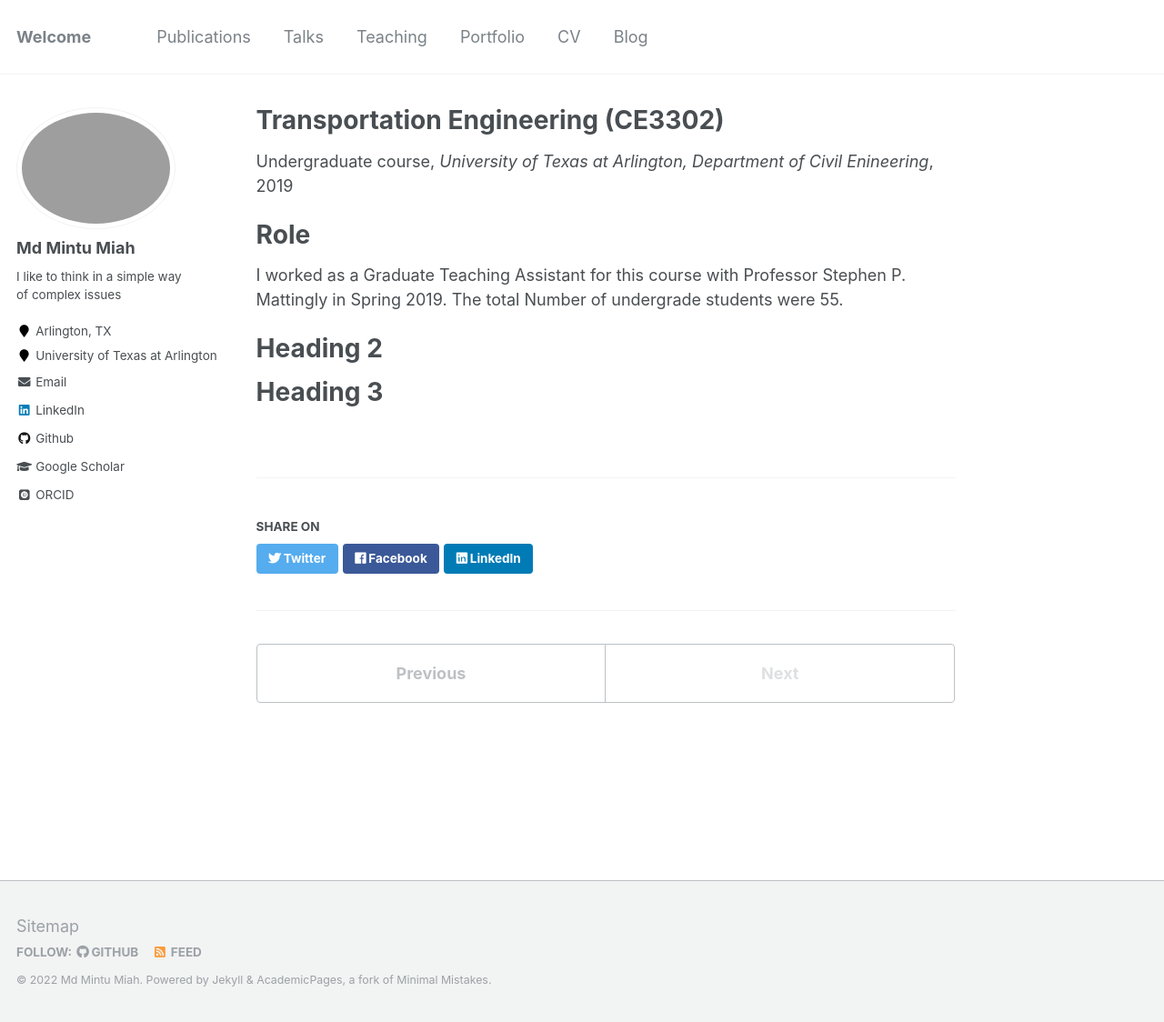
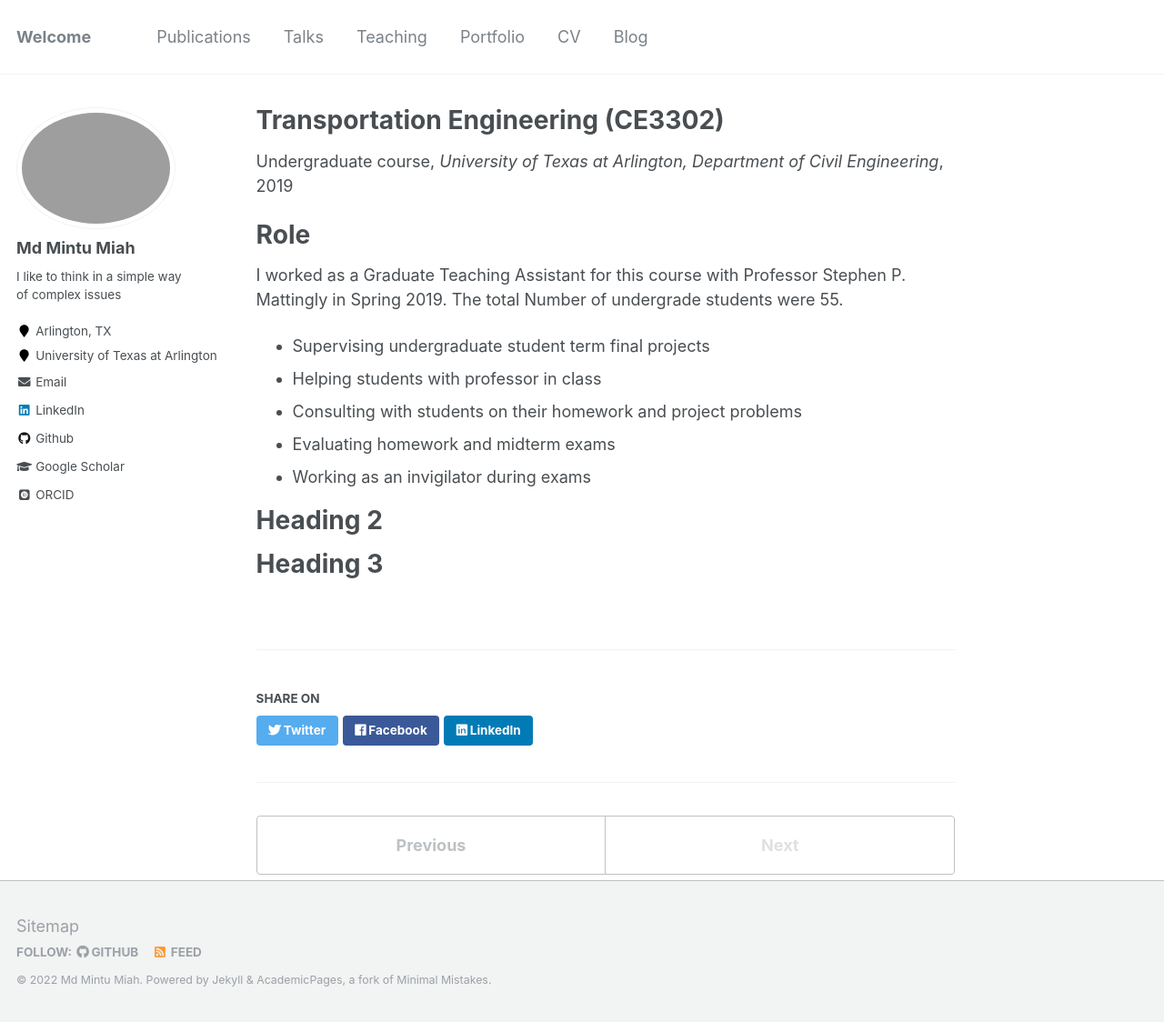
Before and after one commit to mintu07ruet/mintu07ruet.github.io, a Jekyll site: the page built from _teaching/2014-spring-teaching-1.md, in a window 1280 px wide and 1124 px high. Shown: the whole window at 91% size. Built offline with Jekyll 4.4.1, drawn with Linux system fonts in a browser that asks for light colours; some web fonts are replaced.

Commit message:
Update 2014-spring-teaching-1.md

```diff
--- a/_teaching/2014-spring-teaching-1.md
+++ b/_teaching/2014-spring-teaching-1.md
@@ -3,7 +3,7 @@ title: "Transportation Engineering (CE3302)"
 collection: Graduate Teaching Assistant
 type: "Undergraduate course"
 permalink: /teaching/2019-spring-teaching-1
-venue: "University of Texas at Arlington, Department of Civil Enineering"
+venue: "University of Texas at Arlington, Department of Civil Engineering"
 date: 2019-01-11
 location: "Texas, USA"
 ---
@@ -13,6 +13,12 @@ location: "Texas, USA"
 Role
 ======
 I worked as a Graduate Teaching Assistant for this course with Professor Stephen P. Mattingly in Spring 2019. The total Number of undergrade students were 55.
+ * Supervising undergraduate student term final projects
+ * Helping students with professor in class
+ * Consulting with students on their homework and project problems
+ * Evaluating homework and midterm exams
+ * Working as an invigilator during exams
+
 
 Heading 2
 ======
```
